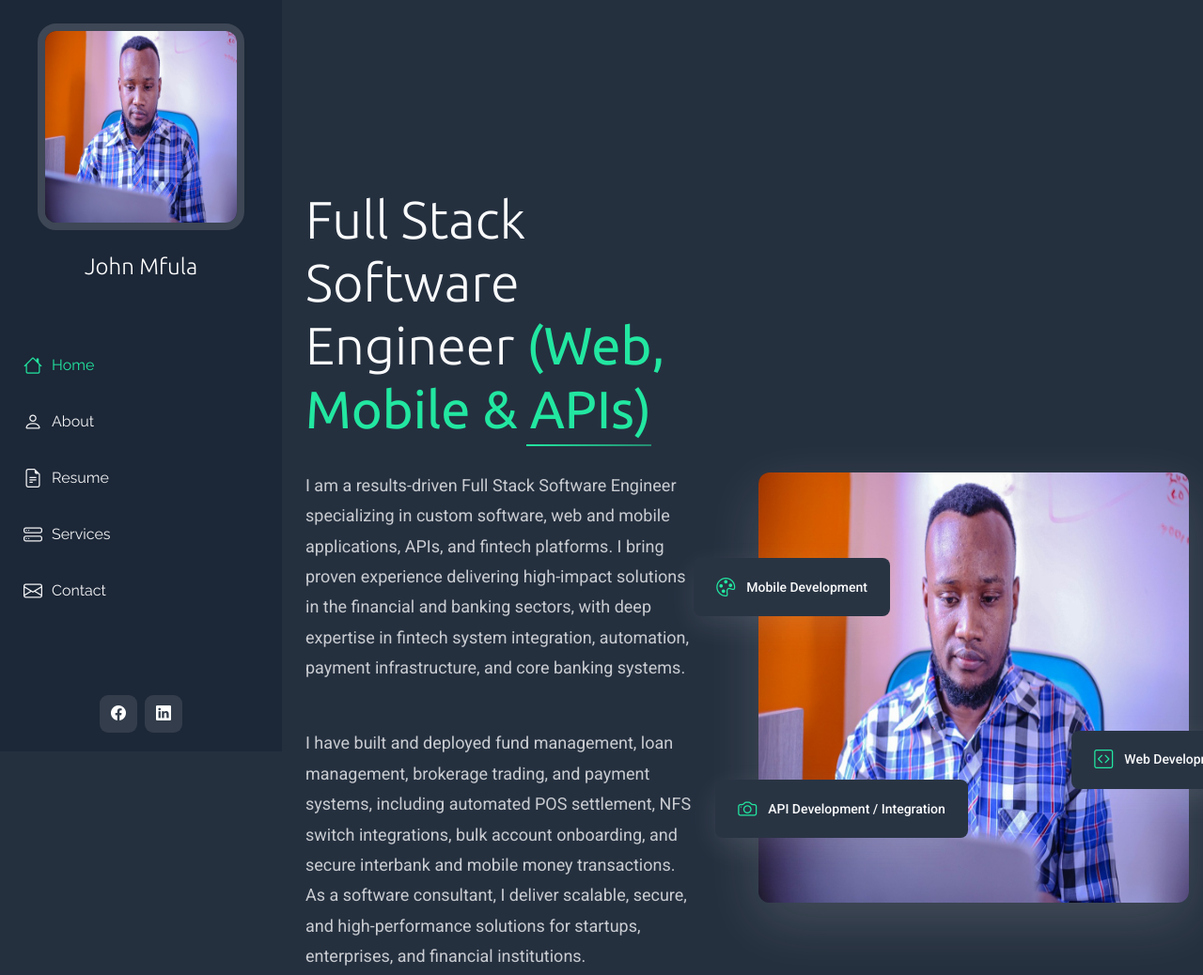
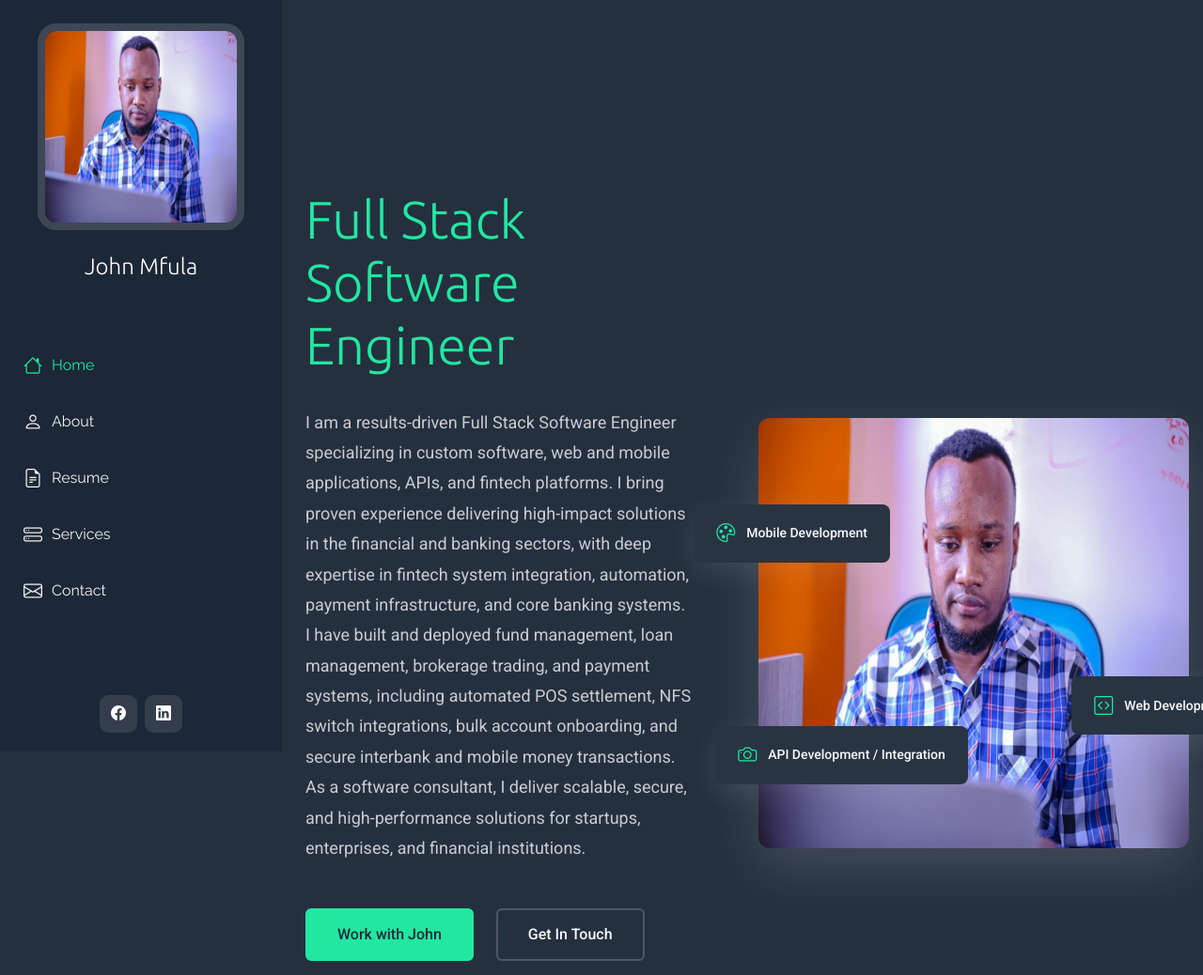
Before and after one commit to johnmfula/portfolio, a plain HTML site: page index.html in a window 1280 px wide. Shown: the top 1038 px of the page at 94% size. Drawn offline with Linux system fonts and the light colour scheme.

Commit message:
fix alignment

```diff
--- a/index.html
+++ b/index.html
@@ -93,16 +93,15 @@
         <div class="row align-items-center">
           <div class="col-lg-6 order-2 order-lg-1">
             <div class="hero-content">
-              <h1 data-aos="fade-up" data-aos-delay="200">
+              <h1 data-aos="fade-up" data-aos-delay="200" style="color: #22e7a1;">
                 Full Stack Software Engineer
-                <span class="accent-text">(Web, Mobile & APIs)</span>
               </h1>
               <p class="hero-description" data-aos="fade-up" data-aos-delay="300">
                I am a results-driven Full Stack Software Engineer specializing in custom software, web and mobile applications, APIs, and fintech platforms. I bring proven experience delivering high-impact solutions in the financial and banking sectors, with deep expertise in fintech system integration, automation, payment infrastructure, and core banking systems.
+               <br>
+               I have built and deployed fund management, loan management, brokerage trading, and payment systems, including automated POS settlement, NFS switch integrations, bulk account onboarding, and secure interbank and mobile money transactions. As a software consultant, I deliver scalable, secure, and high-performance solutions for startups, enterprises, and financial institutions.
               </p>
-               <p class="hero-description" data-aos="fade-up" data-aos-delay="300">
-                 I have built and deployed fund management, loan management, brokerage trading, and payment systems, including automated POS settlement, NFS switch integrations, bulk account onboarding, and secure interbank and mobile money transactions. As a software consultant, I deliver scalable, secure, and high-performance solutions for startups, enterprises, and financial institutions.
-              </p>
+
               <div class="hero-actions" data-aos="fade-up" data-aos-delay="400">
                 <a href="#contact" class="btn-primary">Work with John</a>
                 <a href="#contact" class="btn-secondary">Get In Touch</a>
@@ -1183,7 +1182,7 @@
                 </div>
                 <div class="detail-content">
                   <span class="detail-label">Phone</span>
-                  <span class="detail-value">+260 975 432237</span>
+                  <span class="detail-value">+260 975 432 237</span>
                 </div>
               </div>
 
```
